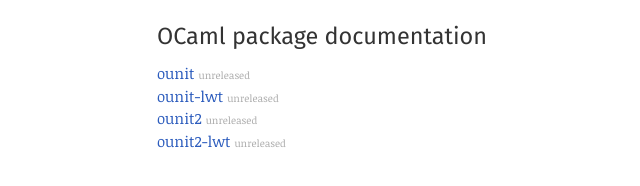
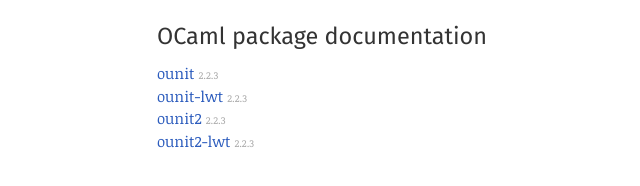
Before and after one commit to gildor478/ounit, a plain HTML site: page index.html in a window 1280 px wide. Shown: the full height of the page, 130-770 px from the left. Drawn offline with Linux system fonts and the light colour scheme.

Commit message:
Update ounit doc to 2.2.3.

```diff
--- a/index.html
+++ b/index.html
@@ -11,10 +11,10 @@
       <div class="by-name">
       <h2>OCaml package documentation</h2>
       <ol>
-      <li><a href="ounit/index.html">ounit</a> <span class="version">unreleased</span></li>
-      <li><a href="ounit-lwt/index.html">ounit-lwt</a> <span class="version">unreleased</span></li>
-      <li><a href="ounit2/index.html">ounit2</a> <span class="version">unreleased</span></li>
-      <li><a href="ounit2-lwt/index.html">ounit2-lwt</a> <span class="version">unreleased</span></li>
+      <li><a href="ounit/index.html">ounit</a> <span class="version">2.2.3</span></li>
+      <li><a href="ounit-lwt/index.html">ounit-lwt</a> <span class="version">2.2.3</span></li>
+      <li><a href="ounit2/index.html">ounit2</a> <span class="version">2.2.3</span></li>
+      <li><a href="ounit2-lwt/index.html">ounit2-lwt</a> <span class="version">2.2.3</span></li>
       </ol>
       </div>
     </main>
```
